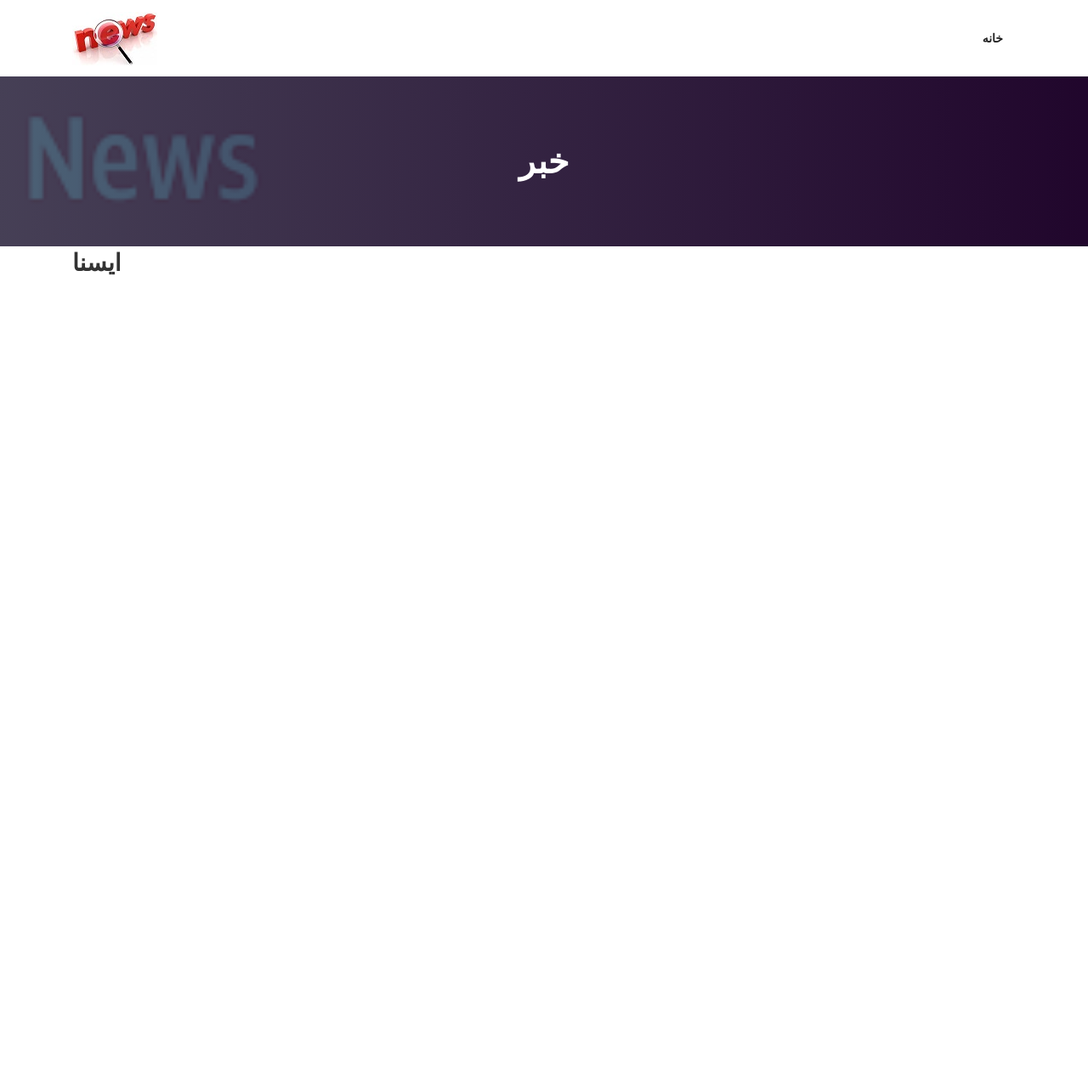
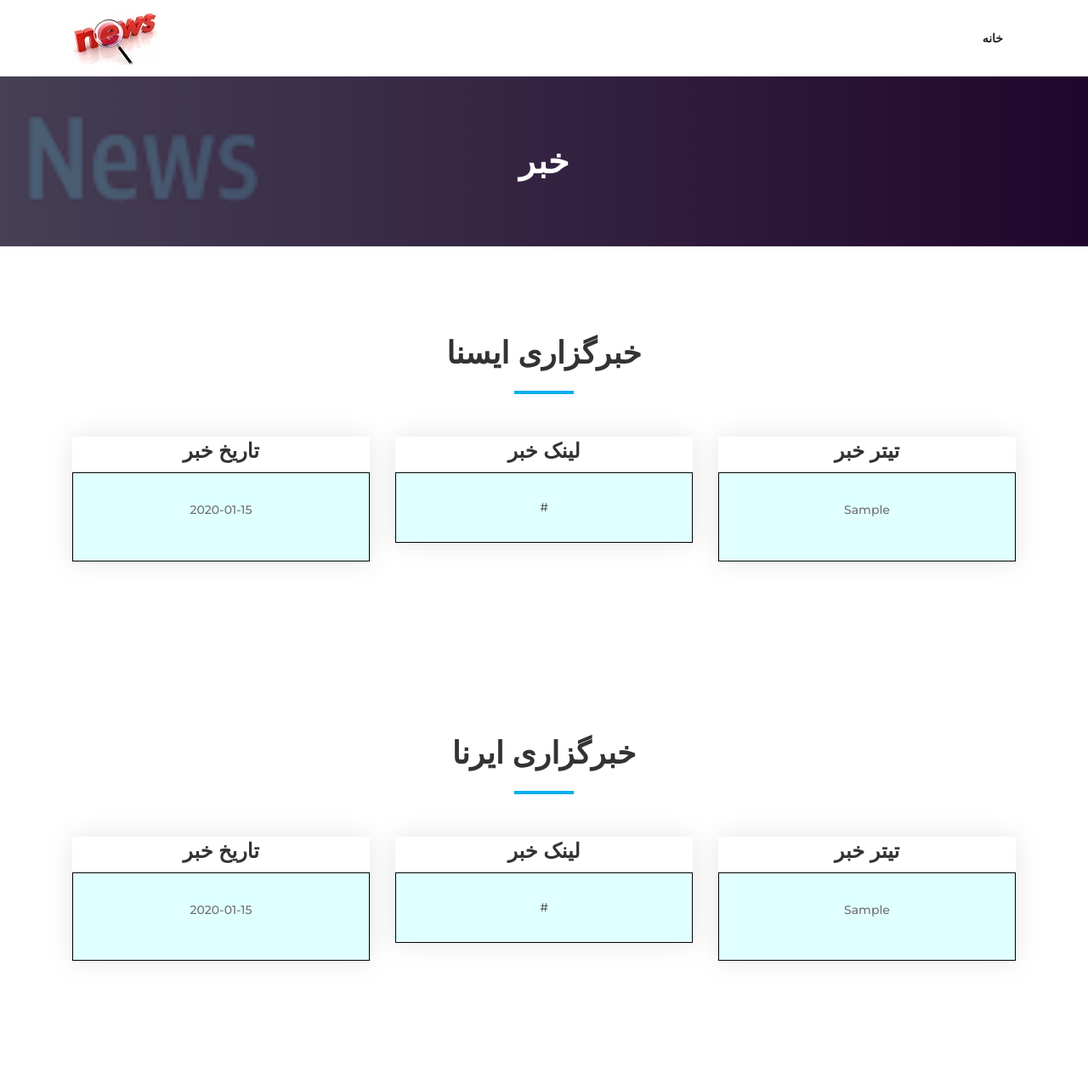
Before and after one commit to FatemehMomeni/news, a Django app: template scraper/news/templates/blog.html in a window 1280 px wide. Shown: the whole page at 85% size. Before the commit the page ends 800 px from the top, so only its background shows below. Run offline with Django 3.2, Linux system fonts and the light colour scheme; the template is opened without the code that fills it: most values are stand-ins (such as "Sample title", 1, 10 or a date in 2020); some libraries are stand-ins or nearby versions.

Commit message:
'finish'

```diff
--- a/scraper/news/templates/blog.html
+++ b/scraper/news/templates/blog.html
@@ -9,35 +9,7 @@
   <meta http-equiv="X-UA-Compatible" content="IE=edge">
   <meta name="viewport" content="width=device-width, initial-scale=1, shrink-to-fit=no">
   <meta name="viewport" content="width=device-width, initial-scale=1">
-  <style>
-table, td {
-  border: 1px solid black;
-  border-collapse: collapse;
-}
-</style>
-  <style>
-* {
-  box-sizing: border-box;
-}
 
-/* Create two equal columns that floats next to each other */
-.column {
-  float: left;
-  width: 25%;
-  padding: 10px;
-  height: 600px; /* Should be removed. Only for demonstration */
-  text-align:center;
-  border: 1px solid black;
-  border-collapse: collapse;
-}
-
-/* Clear floats after the columns */
-.row:after {
-  content: "";
-  display: table;
-  clear: both;
-}
-</style>
   <!-- Title -->
   <title>خبرخوان</title>
 
@@ -114,91 +84,140 @@ table, td {
       </div>
     </div>
   </div>
-  <div class="breadcumb--con">
+<!-- ----------------------------------------------------------------------------- -->
+  <!-- ***** Blog Area Start ***** -->
+  <section class="dento-blog-area section-padding-100-0 clearfix">
     <div class="container">
-      <h3>ایسنا</h3>
-      <p id="demo"></p>
-      <script>
-        var text = "";
-        var text = "";
-        var i;
-        <table id="myTable">
-        for (i = 0; i < isna_time_list.length; i++) {
-          text += isna_time_list[i] + "<br>";
-        }
-        document.getElementById("demo").innerHTML = text;
-        <tr>
-
-
-
-          <td>cell 1</td>
-          <td>cell 2</td>
-          <td>cell 3</td>
-          <td>cell 4</td>
-        </tr>
-      </table>
-</script>
-
-      <!--<h1>ایسنا</h1>
+      <div class="row">
+        <!-- Section Heading -->
+        <div class="col-12">
+          <div class="section-heading text-center">
+            <h2>خبرگزاری ایسنا</h2>
+            <div class="line"></div>
+          </div>
+        </div>
+      </div>
 
       <div class="row">
-        <div class="column" style="background-color:#98AFC7;">
-          <h2>تاریخ</h2>
-          <p>{% for n in isna_time_list %}
-          <h5> {{n}}</h5>
-          {% endfor %}</p>
+
+        <!-- Single Blog Item -->
+        <div class="col-12 col-md-6 col-lg-4">
+          <div class="single-blog-item mb-100" style="text-align:center;">
+            <h4>تاریخ خبر</h4>
+            <!-- Blog Content -->
+            {% for i in isna_time_list %}
+            <div class="blog-content" style="border: 1px solid black; background-color:#E0FFFF; text-align:center;">
+              <p>{{ i }}</p>
+            </div>
+            {% endfor %}
+          </div>
         </div>
-        <div class="column" style="background-color:#ADDFFF;">
-          <h2>لینک</h2>
-          <p>{% for n in isna_url_list %}
-            <a href= {{n}}>لینک خبر</a>
-          {% endfor %}</p>
+
+        <!-- Single Blog Item -->
+        <div class="col-12 col-md-6 col-lg-4">
+          <div class="single-blog-item mb-100" style="text-align:center;">
+            <h4>لینک خبر</h4>
+            <!-- Blog Content -->
+            {% for i in isna_url_list %}
+            <div class="blog-content" style="border: 1px solid black; background-color:#E0FFFF; text-align:center;">
+              <a href="{{ i }}">{{ i }}</a>
+            </div>
+            {% endfor %}
+          </div>
         </div>
-        <div class="column" style="background-color:#82CAFF;">
-          <h2>متن</h2>
-          <p>{% for n in isna_p1_list %}
-          <h5> {{n}}</h5>
-          {% endfor %}</p>
+
+        <!-- Single Blog Item -->
+        <div class="col-12 col-md-6 col-lg-4">
+          <div class="single-blog-item mb-100" style="text-align:center;">
+            <h4>تیتر خبر</h4>
+            <!-- Blog Content -->
+            {% for i in isna_h2_list %}
+            <div class="blog-content" style="border: 1px solid black; background-color:#E0FFFF; text-align:center;">
+              <p>{{ i }}</p>
+            </div>
+            {% endfor %}
+          </div>
         </div>
-        <div class="column" style="background-color:#E0FFFF;">
-          <h2>تیتر</h2>
-          <p>{% for n in isna_h2_list %}
-          <h5> {{n}}</h5>
-          {% endfor %}</p>
+
+      </div>
+    </div>
+  </section>
+  <!-- ***** Blog Area End ***** -->
+
+   <!-- ***** Blog Area Start ***** -->
+  <section class="dento-blog-area section-padding-100-0 clearfix">
+    <div class="container">
+      <div class="row">
+        <!-- Section Heading -->
+        <div class="col-12">
+          <div class="section-heading text-center">
+            <h2>خبرگزاری ایرنا</h2>
+            <div class="line"></div>
+          </div>
         </div>
-      </div>-->
+      </div>
 
+      <div class="row">
 
+        <!-- Single Blog Item -->
+        <div class="col-12 col-md-6 col-lg-4">
+          <div class="single-blog-item mb-100" style="text-align:center;">
+            <h4>تاریخ خبر</h4>
+            <!-- Blog Content -->
+            {% for i in irna_time_list %}
+            <div class="blog-content" style="border: 1px solid black; background-color:#E0FFFF; text-align:center;">
+              <p>{{ i }}</p>
+            </div>
+            {% endfor %}
+          </div>
+        </div>
+
+        <!-- Single Blog Item -->
+        <div class="col-12 col-md-6 col-lg-4">
+          <div class="single-blog-item mb-100" style="text-align:center;">
+            <h4>لینک خبر</h4>
+            <!-- Blog Content -->
+            {% for i in irna_url_list %}
+            <div class="blog-content" style="border: 1px solid black; background-color:#E0FFFF; text-align:center;">
+              <a href="{{ i }}">{{ i }}</a>
+            </div>
+            {% endfor %}
+          </div>
+        </div>
+
+        <!-- Single Blog Item -->
+        <div class="col-12 col-md-6 col-lg-4">
+          <div class="single-blog-item mb-100" style="text-align:center;">
+            <h4>تیتر خبر</h4>
+            <!-- Blog Content -->
+            {% for i in irna_h2_list %}
+            <div class="blog-content" style="border: 1px solid black; background-color:#E0FFFF; text-align:center;">
+              <p>{{ i }}</p>
+            </div>
+            {% endfor %}
+          </div>
+        </div>
+
+      </div>
+    </div>
+  </section>
+  <!-- ***** Blog Area End ***** -->
+
+<!-- ***************************************************************************** -->
     </div>
   </div>
   <section class="dento-blog-area mt-50">
     <div class="container">
       <div class="row">
         <div class="col-12 col-lg-8">
-
         </div>
-
-        <!-- Dento Sidebar Area -->
-
-            <!-- Single Widget Area -->
-
-
           </div>
         </div>
       </div>
     </div>
   </section>
-  <!-- *****Blog Area End ***** -->
-
-  <!-- ***** Footer Area Start ***** -->
 
 
-
-    <!-- Copywrite Area -->
-
-  <!-- ***** Footer Area End ***** -->
-
-  <!-- ******* All JS ******* -->
   <!-- jQuery js -->
   <script src="{% static 'news/js/jquery.min.js' %}"></script>
   <!-- Popper js -->
--- a/scraper/news/templates/index.html
+++ b/scraper/news/templates/index.html
@@ -1,7 +1,7 @@
 {% load static %}
 
 <!DOCTYPE html>
-<html lang="en">
+<html lang="fa">
 
 <head>
   <meta charset="UTF-8">
@@ -162,7 +162,7 @@
                           <input type="text" name="end-date" class="form-control mb-30" placeholder="تا تاریخ">
                           <input type="text" name="number" class="form-control mb-30" placeholder="تعداد اخبار">
                           </div>
-                          <button type="submit" class="btn dento-btn">فیلتر</button>
+                          <button type="submit" class="btn dento-btn" style="left:30%">فیلتر</button>
                         </div>
                       </div>
                     </form>
--- a/scraper/scraper/urls.py
+++ b/scraper/scraper/urls.py
@@ -7,5 +7,4 @@ urlpatterns = [
     path('admin/', admin.site.urls),
     path('', views.index, name="home"),
     path('blog.html', views.blog, name="blog"),
-    path('blog2.html', views.blog2, name="blog2"),
 ]
```
Also changed, not shown: other parts of scraper/news/templates/blog.html (+2 -4 lines), scraper/news/views.py (+11 -14 lines).
